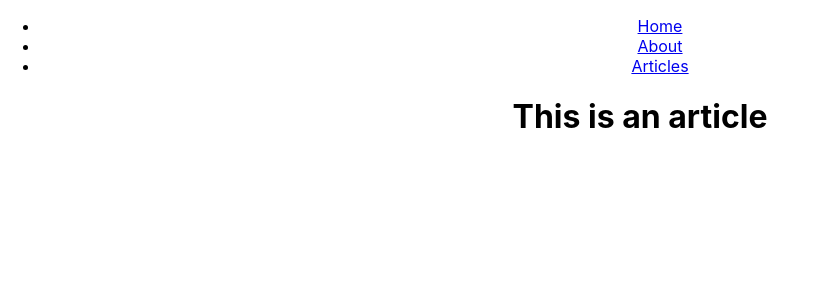
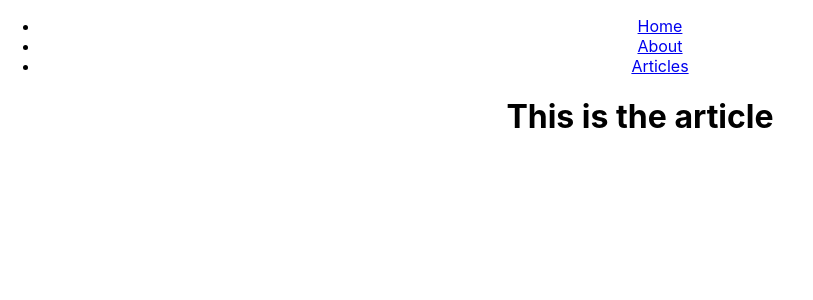
Before and after one commit to tindoann/react_blog, a React (Create React App) app: page /article in a window 1280 px wide. Shown: the top 300 px of the page, without its empty margins (0-813 px from the left). Built offline with nearby package versions, Linux system fonts and the light colour scheme.

Commit message:
created article-content object array

```diff
--- a/src/pages/ArticlePage.js
+++ b/src/pages/ArticlePage.js
@@ -1,9 +1,15 @@
 import React from 'react';
 
-const ArticlePage = () => (
-  <React.Fragment>
-    <h1>This is an article</h1>
-  </React.Fragment>
-);
+const ArticlePage = ({ match }) => {
+  const name = match.params.name;
+
+  return (
+    <React.Fragment>
+      <h1>This is the {name} article</h1>
+    </React.Fragment>
+  );
+}
 
 export default ArticlePage;
+
+// When entering a link - the name variable will match
```
Also changed, not shown: src/pages/article-content.js (added, +11 -0 lines).
